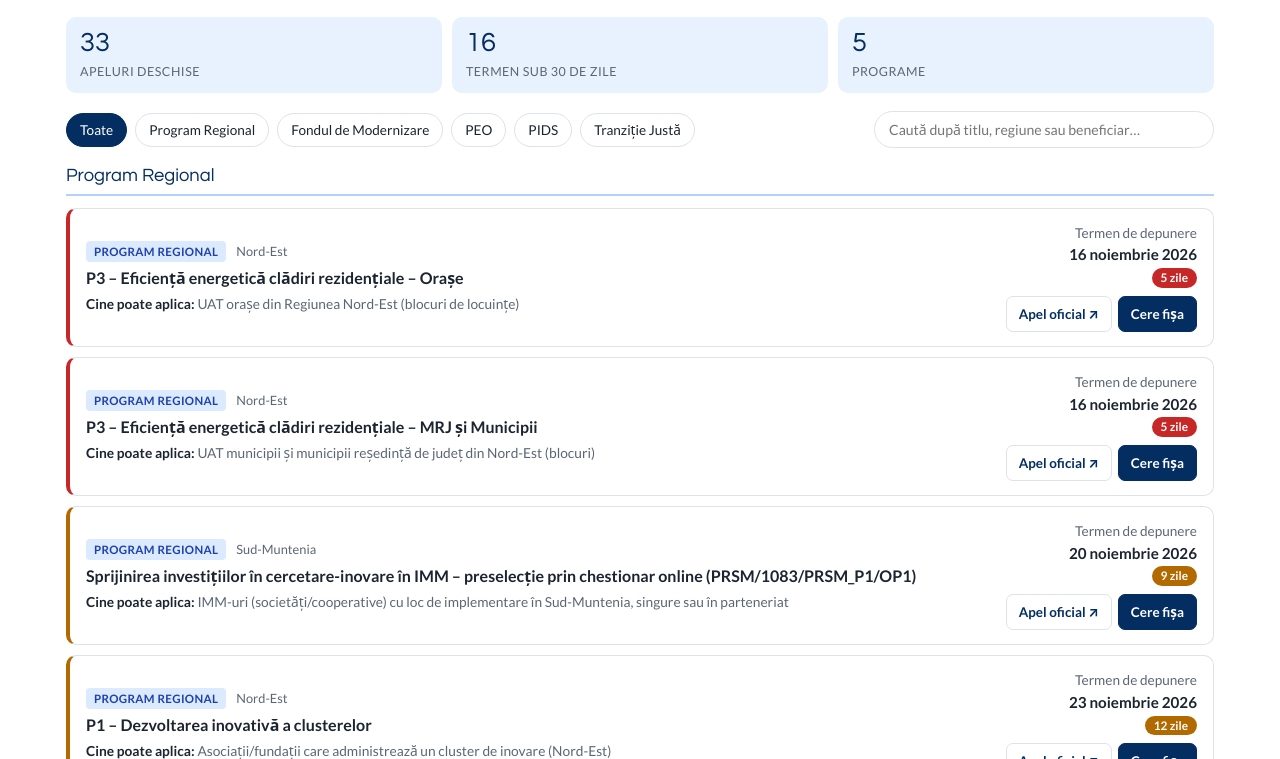
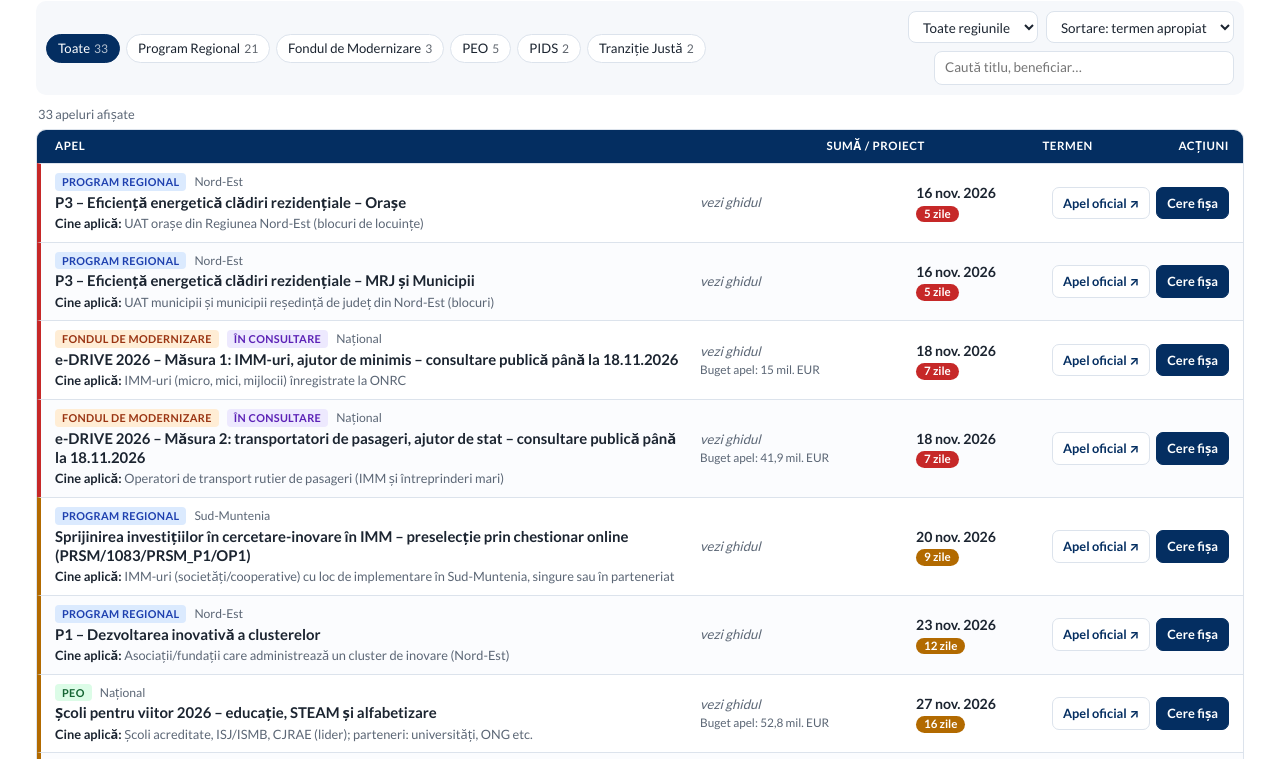
Before and after one commit to iulian-smart/finantari-active, a plain HTML site: page index.html in a window 1280 px wide. Shown: the part 92-851 px from the top of the page. Drawn offline with Linux system fonts and the light colour scheme.

Commit message:
Layout compact tip tabel, coloană Sumă/proiect, filtre regiune și sortare
Co-Authored-By: Claude Opus 5.5 <noreply@anthropic.com>
Claude-Session: https://claude.ai/code/session_01GWfLkeXkohYik9tYiAeSaf

```diff
--- a/index.html
+++ b/index.html
@@ -4,7 +4,7 @@
 <meta charset="utf-8">
 <meta name="viewport" content="width=device-width,initial-scale=1">
 <title>Finanțări active România | SMART</title>
-<meta name="description" content="Apeluri de finanțare deschise în România: Programul Regional, PEO, PIDS, Fondul de Modernizare și Tranziție Justă, cu termene și linkuri oficiale. Actualizat zilnic de Centrul de Dezvoltare SMART.">
+<meta name="description" content="Apeluri de finanțare deschise în România: Programul Regional, PEO, PIDS, Fondul de Modernizare și Tranziție Justă, cu sume per proiect, termene și linkuri oficiale. Actualizat zilnic de Centrul de Dezvoltare SMART.">
 <link rel="preconnect" href="https://fonts.googleapis.com">
 <link rel="preconnect" href="https://fonts.gstatic.com" crossorigin>
 <link href="https://fonts.googleapis.com/css2?family=Lato:wght@400;700&family=Questrial&display=swap" rel="stylesheet">
@@ -17,54 +17,89 @@
   }
   *{box-sizing:border-box}
   html,body{margin:0;padding:0}
-  body{background:var(--bg);color:var(--ink);font:15px/1.5 Lato,system-ui,-apple-system,"Segoe UI",Roboto,sans-serif}
-  .wrap{max-width:1180px;margin:0 auto;padding:24px 16px 40px}
-  header.top{display:flex;flex-wrap:wrap;align-items:flex-end;justify-content:space-between;gap:12px;margin-bottom:18px}
-  h1{font-family:Questrial,"Century Gothic",Lato,sans-serif;font-weight:400;color:var(--navy);font-size:clamp(1.5rem,3.2vw,2.1rem);line-height:1.15;margin:0 0 6px}
-  .sub{color:var(--muted);font-size:.92rem;margin:0}
-  .updated{font-size:.82rem;color:var(--muted);white-space:nowrap}
-  .stats{display:grid;grid-template-columns:repeat(auto-fit,minmax(150px,1fr));gap:10px;margin:0 0 18px}
-  .stat{background:var(--sky-2);border-radius:var(--radius);padding:12px 14px}
-  .stat b{display:block;font-family:Questrial,Lato,sans-serif;font-weight:400;font-size:1.7rem;color:var(--navy);line-height:1.1}
-  .stat span{font-size:.78rem;color:var(--muted);text-transform:uppercase;letter-spacing:.04em}
-  .controls{display:flex;flex-wrap:wrap;gap:8px;align-items:center;margin-bottom:14px}
-  .chip{border:1.5px solid var(--line);background:#fff;color:var(--ink);border-radius:999px;padding:6px 13px;font:inherit;font-size:.85rem;cursor:pointer}
+  body{background:var(--bg);color:var(--ink);font:14px/1.45 Lato,system-ui,-apple-system,"Segoe UI",Roboto,sans-serif}
+  .wrap{max-width:1240px;margin:0 auto;padding:20px 16px 36px}
+
+  /* Antet */
+  header.top{display:flex;flex-wrap:wrap;align-items:flex-end;justify-content:space-between;gap:10px 16px;margin-bottom:14px}
+  h1{font-family:Questrial,"Century Gothic",Lato,sans-serif;font-weight:400;color:var(--navy);font-size:clamp(1.4rem,3vw,1.9rem);line-height:1.15;margin:0 0 4px}
+  .sub{color:var(--muted);font-size:.88rem;margin:0}
+  .stats{display:flex;flex-wrap:wrap;gap:8px}
+  .stat{background:var(--sky-2);border-radius:8px;padding:6px 12px;display:flex;align-items:baseline;gap:6px}
+  .stat b{font-family:Questrial,Lato,sans-serif;font-weight:400;font-size:1.3rem;color:var(--navy);line-height:1}
+  .stat span{font-size:.74rem;color:var(--muted);text-transform:uppercase;letter-spacing:.03em}
+
+  /* Filtre */
+  .controls{display:flex;flex-wrap:wrap;gap:8px;align-items:center;padding:10px;background:var(--panel);border-radius:var(--radius);margin-bottom:10px}
+  .chips{display:flex;flex-wrap:wrap;gap:6px}
+  .chip{border:1.5px solid var(--line);background:#fff;color:var(--ink);border-radius:999px;padding:4px 11px;font:inherit;font-size:.82rem;cursor:pointer;white-space:nowrap}
   .chip:hover{border-color:var(--navy-2)}
   .chip[aria-pressed="true"]{background:var(--navy);border-color:var(--navy);color:#fff}
-  .search{flex:1 1 220px;min-width:0;max-width:340px;margin-left:auto;border:1.5px solid var(--line);border-radius:999px;padding:7px 14px;font:inherit;font-size:.88rem}
-  .search:focus{outline:2px solid var(--sky);border-color:var(--blue)}
-  .list{display:grid;gap:10px}
-  .card{display:grid;grid-template-columns:minmax(0,1fr) auto;gap:10px 18px;align-items:center;border:1px solid var(--line);border-left:4px solid var(--sky);border-radius:var(--radius);padding:14px 16px;background:#fff}
-  .card.urgent{border-left-color:var(--urgent)}
-  .card.soon{border-left-color:var(--warn)}
-  .meta{display:flex;flex-wrap:wrap;gap:6px 10px;align-items:center;margin-bottom:4px;font-size:.8rem;color:var(--muted)}
-  .tag{display:inline-block;border-radius:4px;padding:2px 8px;font-size:.72rem;font-weight:700;letter-spacing:.03em;text-transform:uppercase}
+  .chip .n{opacity:.7;margin-left:4px;font-size:.75rem}
+  .ctl-right{display:flex;flex-wrap:wrap;gap:8px;margin-left:auto;flex:1 1 420px;justify-content:flex-end}
+  .sel,.search{border:1.5px solid var(--line);border-radius:8px;padding:6px 10px;font:inherit;font-size:.84rem;background:#fff;color:var(--ink)}
+  .search{flex:1 1 200px;min-width:0;max-width:300px}
+  .sel:focus,.search:focus{outline:2px solid var(--sky);border-color:var(--blue)}
+  .count{font-size:.8rem;color:var(--muted);margin:0 2px 6px}
+
+  /* Tabel */
+  .table{border:1px solid var(--line);border-radius:var(--radius);overflow:hidden}
+  .row{display:grid;grid-template-columns:minmax(0,1fr) 200px 120px auto;gap:16px;align-items:center;padding:9px 14px;border-top:1px solid var(--line);border-left:4px solid transparent}
+  .row:first-child{border-top:0}
+  .row:nth-child(odd):not(.head){background:#FBFCFE}
+  .row.head{background:var(--navy);color:#fff;font-size:.72rem;font-weight:700;text-transform:uppercase;letter-spacing:.05em;padding-top:8px;padding-bottom:8px;position:sticky;top:0;z-index:1}
+  .row.urgent{border-left-color:var(--urgent)}
+  .row.soon{border-left-color:var(--warn)}
+  .row:not(.head):hover{background:var(--sky-2)}
+
+  .c-call{min-width:0}
+  .meta{display:flex;flex-wrap:wrap;gap:4px 8px;align-items:center;font-size:.76rem;color:var(--muted);margin-bottom:2px}
+  .tag{display:inline-block;border-radius:4px;padding:1px 7px;font-size:.68rem;font-weight:700;letter-spacing:.03em;text-transform:uppercase;white-space:nowrap}
   .t-reg{background:#DBEAFE;color:#1E40AF}.t-peo{background:#DCFCE7;color:#166534}.t-pids{background:#FEF3C7;color:#854D0E}
   .t-ptj{background:#D1FAE5;color:#065F46}.t-fm{background:#FFEDD5;color:#9A3412}
-  .title{font-weight:700;font-size:1rem;color:var(--ink);margin:0}
-  .benef{margin:4px 0 0;font-size:.86rem;color:var(--muted)}
+  .t-cons{background:#EDE9FE;color:#5B21B6}
+  .title{font-weight:700;font-size:.93rem;color:var(--ink);margin:0;line-height:1.3}
+  .benef{margin:2px 0 0;font-size:.8rem;color:var(--muted);display:-webkit-box;-webkit-line-clamp:1;-webkit-box-orient:vertical;overflow:hidden}
   .benef b{color:var(--ink);font-weight:700}
-  .group{font-family:Questrial,Lato,sans-serif;color:var(--navy);font-size:1.15rem;font-weight:400;margin:14px 0 2px;padding-bottom:4px;border-bottom:2px solid var(--sky)}
-  .group:first-child{margin-top:0}
-  .right{display:flex;flex-direction:column;align-items:flex-end;gap:8px}
-  .deadline{text-align:right;font-size:.85rem;color:var(--muted);white-space:nowrap}
-  .deadline strong{display:block;color:var(--ink);font-size:.95rem}
-  .left-days{display:inline-block;margin-top:2px;border-radius:999px;padding:1px 9px;font-size:.74rem;font-weight:700;color:#fff;background:var(--ok)}
+
+  .c-sum{font-size:.82rem;color:var(--muted)}
+  .sum{display:block;color:var(--navy);font-weight:700;font-size:.92rem;white-space:nowrap}
+  .sum.na{color:var(--muted);font-weight:400;font-style:italic;font-size:.82rem}
+  .sumnote{display:block;font-size:.74rem;line-height:1.3}
+  .budget{display:block;font-size:.74rem}
+
+  .c-dl{font-size:.8rem;color:var(--muted);white-space:nowrap}
+  .c-dl strong{display:block;color:var(--ink);font-size:.88rem}
+  .left-days{display:inline-block;margin-top:2px;border-radius:999px;padding:0 8px;font-size:.72rem;font-weight:700;color:#fff;background:var(--ok)}
   .urgent .left-days{background:var(--urgent)} .soon .left-days{background:var(--warn)}
-  .actions{display:flex;gap:6px;flex-wrap:wrap;justify-content:flex-end}
-  .btn{display:inline-flex;align-items:center;gap:6px;border-radius:7px;padding:7px 12px;font:inherit;font-size:.84rem;font-weight:700;text-decoration:none;white-space:nowrap;cursor:pointer}
+
+  .c-act{display:flex;gap:6px;justify-content:flex-end}
+  .btn{display:inline-flex;align-items:center;justify-content:center;border-radius:7px;padding:6px 10px;font:inherit;font-size:.8rem;font-weight:700;text-decoration:none;white-space:nowrap;cursor:pointer}
   .btn-out{border:1.5px solid var(--line);color:var(--navy);background:#fff}
   .btn-out:hover{border-color:var(--navy)}
   .btn-main{border:1.5px solid var(--navy);background:var(--navy);color:#fff}
   .btn-main:hover{background:var(--navy-2)}
-  .empty,.err{padding:36px 16px;text-align:center;color:var(--muted);border:1px dashed var(--line);border-radius:var(--radius)}
-  .note{margin-top:22px;padding:14px 16px;background:var(--panel);border-radius:var(--radius);font-size:.85rem;color:var(--muted)}
+  .lbl{display:none}
+
+  .empty,.err{padding:32px 16px;text-align:center;color:var(--muted)}
+  .note{margin-top:16px;padding:12px 14px;background:var(--panel);border-radius:var(--radius);font-size:.82rem;color:var(--muted)}
   .note a{color:var(--navy);font-weight:700}
+  .note p{margin:0 0 6px}.note p:last-child{margin:0}
+
+  @media (max-width:980px){
+    .row{grid-template-columns:minmax(0,1fr) 170px 140px}
+    .row.head .h-act{display:none}
+    .c-act{grid-column:1/-1;justify-content:flex-start}
+  }
   @media (max-width:640px){
-    .card{grid-template-columns:1fr}
-    .right{flex-direction:row;align-items:center;justify-content:space-between;flex-wrap:wrap}
-    .deadline{text-align:left}
-    .search{max-width:none;margin-left:0}
+    .row.head{display:none}
+    .row{grid-template-columns:1fr 1fr;gap:6px 12px;padding:10px 12px;align-items:start}
+    .c-call{grid-column:1/-1}
+    .benef{-webkit-line-clamp:2}
+    .lbl{display:block;font-size:.68rem;text-transform:uppercase;letter-spacing:.04em;color:var(--muted)}
+    .ctl-right{margin-left:0}
+    .search{max-width:none}
+    .c-act .btn{flex:1}
   }
 </style>
 </head>
@@ -73,29 +108,36 @@
   <header class="top">
     <div>
       <h1>Finanțări active în România</h1>
-      <p class="sub">Programul Regional · PEO · PIDS · Fondul de Modernizare · Tranziție Justă</p>
+      <p class="sub">Programul Regional · PEO · PIDS · Fondul de Modernizare · Tranziție Justă <span id="updated"></span></p>
     </div>
-    <div class="updated" id="updated">Se încarcă…</div>
+    <div class="stats" aria-label="Sumar">
+      <div class="stat"><b id="s-total">–</b><span>apeluri deschise</span></div>
+      <div class="stat"><b id="s-urgent">–</b><span>termen &lt; 30 zile</span></div>
+    </div>
   </header>
 
-  <section class="stats" aria-label="Sumar">
-    <div class="stat"><b id="s-total">–</b><span>Apeluri deschise</span></div>
-    <div class="stat"><b id="s-urgent">–</b><span>Termen sub 30 de zile</span></div>
-    <div class="stat"><b id="s-prog">–</b><span>Programe</span></div>
-  </section>
+  <div class="controls" role="toolbar" aria-label="Filtre">
+    <div class="chips" id="chips"></div>
+    <div class="ctl-right">
+      <select class="sel" id="reg" aria-label="Regiune"></select>
+      <select class="sel" id="sort" aria-label="Sortare">
+        <option value="termen">Sortare: termen apropiat</option>
+        <option value="suma">Sortare: sumă maximă</option>
+        <option value="program">Sortare: program</option>
+      </select>
+      <input class="search" id="q" type="search" placeholder="Caută titlu, beneficiar…" aria-label="Caută">
+    </div>
+  </div>
+  <p class="count" id="count"></p>
 
-  <div class="controls" role="toolbar" aria-label="Filtre">
-    <div id="chips" style="display:contents"></div>
-    <input class="search" id="q" type="search" placeholder="Caută după titlu, regiune sau beneficiar…" aria-label="Caută">
+  <div class="table" id="list" role="table" aria-live="polite"></div>
+
+  <div class="note">
+    <p><strong>Sumă / proiect</strong> = intervalul valorii eligibile (sau al finanțării nerambursabile, unde este menționat) pe care o poate solicita un aplicant, conform ghidului apelului. Verificați întotdeauna ghidul oficial și corrigendumurile.</p>
+    <p>Lista este verificată zilnic din surse oficiale (ADR-uri, MIPE, Ministerul Energiei), inclusiv prelungirile de termen.
+    Pentru fiecare apel, consultanții <strong>Centrului de Dezvoltare SMART</strong> pregătesc o fișă de sinteză și grila de evaluare.
+    Scrie-ne la <a href="mailto:office@smart.org.ro">office@smart.org.ro</a> și ți le trimitem.</p>
   </div>
-
-  <div class="list" id="list" aria-live="polite"></div>
-
-  <p class="note">
-    Lista este verificată zilnic din surse oficiale (ADR-uri, MIPE, Ministerul Energiei), inclusiv prelungirile de termen.
-    Pentru fiecare apel, consultanții <strong>Centrului de Dezvoltare SMART</strong> pregătesc o fișă de sinteză și grila de evaluare.
-    Scrie-ne la <a href="mailto:office@smart.org.ro">office@smart.org.ro</a> și ți le trimitem.
-  </p>
 </div>
 
 <script>
@@ -103,15 +145,37 @@
   var CONTACT = 'office@smart.org.ro';
   var PROGRAMS = ['Program Regional','Fondul de Modernizare','PEO','PIDS','Tranziție Justă'];
   var TAG = {'Program Regional':'t-reg','PEO':'t-peo','PIDS':'t-pids','Tranziție Justă':'t-ptj','Fondul de Modernizare':'t-fm'};
-  var state = {rows:[], prog:'Toate', q:''};
+  var state = {rows:[], prog:'Toate', reg:'', sort:'termen', q:''};
 
   function el(tag, cls, text){var e=document.createElement(tag); if(cls)e.className=cls; if(text!=null)e.textContent=text; return e;}
   function today(){var d=new Date(); d.setHours(0,0,0,0); return d;}
   function daysLeft(t){return t ? Math.round((new Date(t+'T00:00:00') - today())/86400000) : null;}
-  function fmt(t){return new Date(t+'T00:00:00').toLocaleDateString('ro-RO',{day:'numeric',month:'long',year:'numeric'});}
+  function fmt(t){return new Date(t+'T00:00:00').toLocaleDateString('ro-RO',{day:'numeric',month:'short',year:'numeric'});}
   function norm(s){return (s||'').toLowerCase().normalize('NFD').replace(/[̀-ͯ]/g,'');}
   function rank(p){var i=PROGRAMS.indexOf(p); return i<0?PROGRAMS.length:i;}
   function active(r){var d=daysLeft(r.termen); return d===null || d>=0;}
+
+  // Sume compacte: 600000 -> "600 mii", 1250000 -> "1,25 mil."
+  function money(n){
+    if(n==null) return '';
+    if(n>=1e6){ return (Math.round(n/1e4)/100).toLocaleString('ro-RO') + ' mil.'; }
+    if(n>=1e3){ return (Math.round(n/100)/10).toLocaleString('ro-RO') + ' mii'; }
+    return n.toLocaleString('ro-RO');
+  }
+  function sumText(r){
+    var c = r.moneda || 'EUR', a=r.suma_min, b=r.suma_max;
+    if(a!=null && b!=null) return a===b ? money(a)+' '+c : money(a)+' – '+money(b)+' '+c;
+    if(b!=null) return 'până la '+money(b)+' '+c;
+    if(a!=null) return 'minim '+money(a)+' '+c;
+    return null;
+  }
+  // Bugetul total al apelului, dacă e trecut în titlu, ex. "(52,8 mil. EUR)"
+  var BUDGET_RE = /\s*\((\d+(?:[.,]\d+)?\s*mil\.\s*EUR)\)/i;
+  function splitTitle(t){
+    var m = t.match(BUDGET_RE);
+    return m ? {titlu:t.replace(BUDGET_RE,''), buget:m[1]} : {titlu:t, buget:null};
+  }
+  function isConsult(r){return /\[ÎN CONSULTARE\]/i.test(r.titlu);}
 
   function mailto(r){
     var subj = 'Solicitare fișă apel: ' + r.titlu;
@@ -121,79 +185,124 @@
     return 'mailto:' + CONTACT + '?subject=' + encodeURIComponent(subj) + '&body=' + encodeURIComponent(body);
   }
 
+  function baseRows(){ return state.rows.filter(active); }
+
   function renderChips(){
     var box=document.getElementById('chips'); box.textContent='';
+    var act=baseRows();
     ['Toate'].concat(PROGRAMS).forEach(function(p){
+      var n = p==='Toate' ? act.length : act.filter(function(r){return r.program===p;}).length;
+      if(p!=='Toate' && !n) return;
       var b=el('button','chip',p); b.type='button';
+      b.appendChild(el('span','n',String(n)));
       b.setAttribute('aria-pressed', String(state.prog===p));
       b.addEventListener('click',function(){state.prog=p; renderChips(); renderList();});
       box.appendChild(b);
     });
   }
 
+  function regionsOf(r){
+    return (r.regiune||'').split(/\s*·\s*/).map(function(x){return x.replace(/\s*\(.*\)\s*/,'').trim();}).filter(Boolean);
+  }
+  function renderRegions(){
+    var sel=document.getElementById('reg'); sel.textContent='';
+    var set={}; baseRows().forEach(function(r){regionsOf(r).forEach(function(x){set[x]=1;});});
+    var opts=Object.keys(set).sort(function(a,b){ if(a==='Național')return -1; if(b==='Național')return 1; return a.localeCompare(b,'ro');});
+    var o=el('option',null,'Toate regiunile'); o.value=''; sel.appendChild(o);
+    opts.forEach(function(x){var o=el('option',null,x); o.value=x; sel.appendChild(o);});
+    sel.value=state.reg;
+  }
+
+  function byTermen(a,b){
+    if(!a.termen&&!b.termen)return 0; if(!a.termen)return 1; if(!b.termen)return -1;
+    return a.termen<b.termen?-1:a.termen>b.termen?1:0;
+  }
+
   function renderList(){
     var list=document.getElementById('list'); list.textContent='';
     var q=norm(state.q);
-    var rows=state.rows.filter(active).filter(function(r){
+    var rows=baseRows().filter(function(r){
       return (state.prog==='Toate'||r.program===state.prog) &&
-        (!q || norm(r.titlu+' '+(r.regiune||'')+' '+r.program+' '+(r.beneficiari||'')).indexOf(q)>=0);
-    }).sort(function(a,b){
-      var pa=rank(a.program), pb=rank(b.program); if(pa!==pb)return pa-pb;
-      if(!a.termen&&!b.termen)return 0; if(!a.termen)return 1; if(!b.termen)return -1;
-      return a.termen<b.termen?-1:a.termen>b.termen?1:0;
+        (!state.reg || regionsOf(r).indexOf(state.reg)>=0 || (state.reg!=='Național' && /^Național/.test(r.regiune||''))) &&
+        (!q || norm(r.titlu+' '+(r.regiune||'')+' '+r.program+' '+(r.beneficiari||'')+' '+(r.suma_nota||'')).indexOf(q)>=0);
     });
+    rows.sort(function(a,b){
+      if(state.sort==='suma'){
+        var x=a.suma_max!=null?a.suma_max:a.suma_min, y=b.suma_max!=null?b.suma_max:b.suma_min;
+        // Comparăm doar în aceeași monedă aproximativ (lei ≈ EUR/5)
+        if(x!=null && a.moneda==='lei') x/=5; if(y!=null && b.moneda==='lei') y/=5;
+        if(x==null&&y==null) return byTermen(a,b); if(x==null) return 1; if(y==null) return -1;
+        return y-x || byTermen(a,b);
+      }
+      if(state.sort==='program'){ var pa=rank(a.program), pb=rank(b.program); if(pa!==pb)return pa-pb; }
+      return byTermen(a,b);
+    });
+
+    document.getElementById('count').textContent = rows.length + (rows.length===1?' apel afișat':' apeluri afișate');
+
+    var head=el('div','row head'); head.setAttribute('role','row');
+    ['Apel','Sumă / proiect','Termen','Acțiuni'].forEach(function(h,i){var c=el('div',i===3?'h-act':null,h); c.setAttribute('role','columnheader'); head.appendChild(c);});
+    list.appendChild(head);
+
     if(!rows.length){list.appendChild(el('div','empty','Niciun apel deschis pentru selecția curentă.')); return;}
-    var lastProg=null;
+
     rows.forEach(function(r){
-      if(r.program!==lastProg){ lastProg=r.program; list.appendChild(el('h2','group',r.program)); }
-      var d=daysLeft(r.termen);
-      var card=el('article','card'+(d!==null&&d<=7?' urgent':d!==null&&d<=30?' soon':''));
-      var left=el('div');
+      var d=daysLeft(r.termen), t=splitTitle(r.titlu);
+      var row=el('div','row'+(d!==null&&d<=7?' urgent':d!==null&&d<=30?' soon':'')); row.setAttribute('role','row');
+
+      var c1=el('div','c-call'); c1.setAttribute('role','cell');
       var meta=el('div','meta');
       meta.appendChild(el('span','tag '+(TAG[r.program]||'t-reg'),r.program));
+      if(isConsult(r)){ meta.appendChild(el('span','tag t-cons','În consultare')); t.titlu=t.titlu.replace(/\[ÎN CONSULTARE\]\s*/i,''); }
       if(r.regiune) meta.appendChild(el('span',null,r.regiune));
-      left.appendChild(meta);
-      left.appendChild(el('h3','title',r.titlu));
-      if(r.beneficiari){ var bp=el('p','benef'); bp.appendChild(el('b',null,'Cine poate aplica: ')); bp.appendChild(document.createTextNode(r.beneficiari)); left.appendChild(bp); }
-      var right=el('div','right');
-      var dl=el('div','deadline');
+      c1.appendChild(meta);
+      c1.appendChild(el('h3','title',t.titlu));
+      if(r.beneficiari){ var bp=el('p','benef'); bp.title=r.beneficiari; bp.appendChild(el('b',null,'Cine aplică: ')); bp.appendChild(document.createTextNode(r.beneficiari)); c1.appendChild(bp); }
+
+      var c2=el('div','c-sum'); c2.setAttribute('role','cell');
+      c2.appendChild(el('span','lbl','Sumă / proiect'));
+      var s=sumText(r);
+      c2.appendChild(el('span', s?'sum':'sum na', s || 'vezi ghidul'));
+      if(r.suma_nota) c2.appendChild(el('span','sumnote',r.suma_nota));
+      if(t.buget) c2.appendChild(el('span','budget','Buget apel: '+t.buget));
+
+      var c3=el('div','c-dl'); c3.setAttribute('role','cell');
+      c3.appendChild(el('span','lbl','Termen'));
       if(r.termen){
-        dl.appendChild(document.createTextNode('Termen de depunere'));
-        dl.appendChild(el('strong',null,fmt(r.termen)));
-        dl.appendChild(el('span','left-days', d===0?'Astăzi':d===1?'Mâine':d+' zile'));
-      } else {
-        dl.appendChild(document.createTextNode('Termen: verificați ghidul'));
-      }
-      var act=el('div','actions');
+        c3.appendChild(el('strong',null,fmt(r.termen)));
+        c3.appendChild(el('span','left-days', d===0?'Astăzi':d===1?'Mâine':d+' zile'));
+      } else c3.appendChild(document.createTextNode('verificați ghidul'));
+
+      var c4=el('div','c-act'); c4.setAttribute('role','cell');
       var a1=el('a','btn btn-out','Apel oficial ↗'); a1.href=r.url; a1.target='_blank'; a1.rel='noopener';
       var a2=el('a','btn btn-main','Cere fișa'); a2.href=mailto(r); a2.target='_top';
-      act.appendChild(a1); act.appendChild(a2);
-      right.appendChild(dl); right.appendChild(act);
-      card.appendChild(left); card.appendChild(right);
-      list.appendChild(card);
+      c4.appendChild(a1); c4.appendChild(a2);
+
+      row.appendChild(c1); row.appendChild(c2); row.appendChild(c3); row.appendChild(c4);
+      list.appendChild(row);
     });
   }
 
   function renderStats(meta){
-    var act=state.rows.filter(active);
+    var act=baseRows();
     document.getElementById('s-total').textContent=act.length;
     document.getElementById('s-urgent').textContent=act.filter(function(r){var d=daysLeft(r.termen);return d!==null&&d<=30;}).length;
-    document.getElementById('s-prog').textContent=new Set(act.map(function(r){return r.program;})).size;
     var at = meta && meta.actualizat ? new Date(meta.actualizat) : null;
     document.getElementById('updated').textContent = at && !isNaN(at) ?
-      'Actualizat: ' + at.toLocaleDateString('ro-RO',{day:'numeric',month:'long',year:'numeric'}) : '';
+      ' · actualizat ' + at.toLocaleDateString('ro-RO',{day:'numeric',month:'long',year:'numeric'}) : '';
   }
 
   document.getElementById('q').addEventListener('input',function(e){state.q=e.target.value; renderList();});
+  document.getElementById('reg').addEventListener('change',function(e){state.reg=e.target.value; renderList();});
+  document.getElementById('sort').addEventListener('change',function(e){state.sort=e.target.value; renderList();});
 
   fetch('data.json',{cache:'no-cache'}).then(function(r){if(!r.ok)throw new Error(r.status); return r.json();})
     .then(function(data){
       var rows = Array.isArray(data) ? data : (data.apeluri||[]);
       state.rows = rows.filter(function(r){return r && r.titlu && r.url;});
-      renderChips(); renderStats(Array.isArray(data)?null:data); renderList();
+      renderChips(); renderRegions(); renderStats(Array.isArray(data)?null:data); renderList();
     })
     .catch(function(){
-      document.getElementById('updated').textContent='';
       var l=document.getElementById('list'); l.textContent='';
       l.appendChild(el('div','err','Lista nu a putut fi încărcată acum. Reîncercați peste câteva minute.'));
     });
```
Also changed, not shown: 1 other file.
